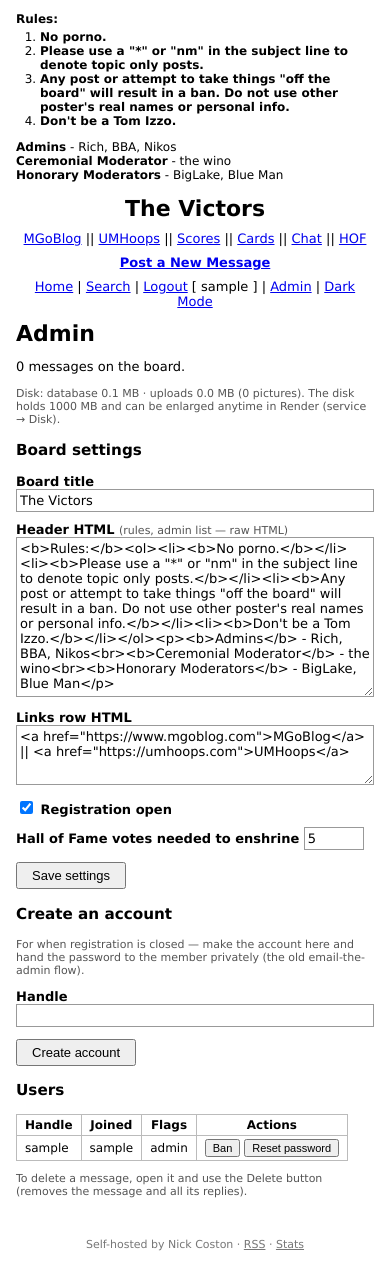
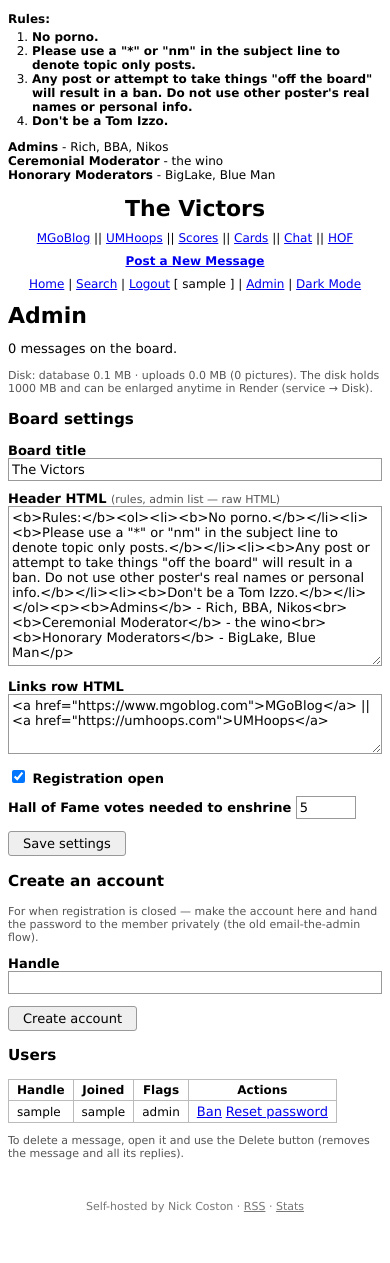
Before and after one commit to nccoston/nccoston, a Flask app: page /admin in a window 390 px wide. After the commit the page ends 1213 px from the top, so only its background shows below. Run offline with Flask 3, Linux system fonts and the light colour scheme; the visitor is signed in with stand-in values (Sample User, id 1); data comes from the database, SQL or seed files in the repository; data that the repository does not hold is empty; some libraries are stand-ins or nearby versions.

Commit message:
Tidy mobile header wrapping and unify action buttons as links
- Header link and nav rows wrap between entries instead of mid-phrase
  (no more stranded 'HOF' or split 'Dark Mode'), slightly smaller on
  narrow screens so both rows fit one line on a phone
- Inline post actions (Nominate for HOF, Enshrine, Pin, Delete) now
  render as plain links matching Edit Post / Back to the board, with |
  separators; explicit cross-platform button styling stops iOS Safari
  from drawing its blue pill buttons everywhere else

Co-Authored-By: Claude Fable 5 <noreply@anthropic.com>
Claude-Session: https://claude.ai/code/session_012XzE7eiEGXtTQMTaw8mBY6

```diff
--- a/victors-board/app/static/style.css
+++ b/victors-board/app/static/style.css
@@ -14,6 +14,7 @@
   --success-border: #2a7d2a;
   --input-bg: #fff;
   --input-text: #000;
+  --btn-bg: #efefef;
 }
 :root[data-theme="dark"] {
   --bg: #1a1a1b;
@@ -31,6 +32,7 @@
   --success-border: #5cb85c;
   --input-bg: #2a2a2b;
   --input-text: #ddd;
+  --btn-bg: #333;
 }
 
 body {
@@ -43,6 +45,26 @@ body {
 a { color: var(--link); }
 a:visited { color: var(--link-visited); }
 a.read { color: var(--link-visited); }  /* read on another device */
+.nb { white-space: nowrap; }
+
+/* one button look on every platform (iOS renders bare buttons as blue pills) */
+button {
+  -webkit-appearance: none;
+  appearance: none;
+  font-family: inherit;
+  font-size: 13px;
+  background: var(--btn-bg);
+  color: var(--text);
+  border: 1px solid var(--border);
+  border-radius: 3px;
+  padding: 3px 10px;
+  cursor: pointer;
+}
+
+@media (max-width: 480px) {
+  body { margin: 12px 8px; }
+  .links-row, .nav-row { font-size: 12px; }
+}
 
 .header-block { font-size: 12px; }
 .header-block ol { margin: 4px 0 8px 24px; padding: 0; }
@@ -133,7 +155,17 @@ table.admin-table td, table.admin-table th {
   font-size: 12px;
 }
 .inline-form { display: inline; }
-.inline-form button { font-size: 11px; }
+/* inline actions read as links, matching Edit Post / Back to the board */
+.inline-form button {
+  background: none;
+  border: none;
+  border-radius: 0;
+  padding: 0;
+  font-size: 13px;
+  color: var(--link);
+  text-decoration: underline;
+  white-space: nowrap;
+}
 
 .footer {
   margin-top: 40px;
--- a/victors-board/app/templates/base.html
+++ b/victors-board/app/templates/base.html
@@ -35,11 +35,11 @@
 
 <h1 class="board-title"><a href="{{ url_for('index', board_name='main') }}">{{ site_title }}</a></h1>
 
-<p class="links-row">{{ links_html | safe }} ||
-  <a href="{{ url_for('index', board_name='scores') }}">Scores</a> ||
-  <a href="{{ url_for('index', board_name='cards') }}">Cards</a> ||
-  <a href="{{ url_for('chat') }}">Chat</a> ||
-  <a href="{{ url_for('hof') }}">HOF</a></p>
+<p class="links-row">{{ links_html | safe }}
+  <span class="nb">|| <a href="{{ url_for('index', board_name='scores') }}">Scores</a></span>
+  <span class="nb">|| <a href="{{ url_for('index', board_name='cards') }}">Cards</a></span>
+  <span class="nb">|| <a href="{{ url_for('chat') }}">Chat</a></span>
+  <span class="nb">|| <a href="{{ url_for('hof') }}">HOF</a></span></p>
 
 {% set cur_board = 'scores' if request.path.startswith('/scores')
    else ('cards' if request.path.startswith('/cards') else None) %}
@@ -47,16 +47,16 @@
   <b><a href="{{ url_for('post', board=cur_board) }}">Post a New Message</a></b>
 </p>
 <p class="nav-row">
-  <a href="{{ url_for('index', board_name='main') }}">Home</a> |
-  <a href="{{ url_for('search') }}">Search</a> |
+  <a href="{{ url_for('index', board_name='main') }}">Home</a>
+  <span class="nb">| <a href="{{ url_for('search') }}">Search</a></span>
   {% if user %}
-    <a href="{{ url_for('logout') }}">Logout</a> [ {{ user['handle'] }} ]
-    {% if user['is_admin'] %} | <a href="{{ url_for('admin') }}">Admin</a>{% endif %}
+    <span class="nb">| <a href="{{ url_for('logout') }}">Logout</a> [ {{ user['handle'] }} ]</span>
+    {% if user['is_admin'] %}<span class="nb">| <a href="{{ url_for('admin') }}">Admin</a></span>{% endif %}
   {% else %}
-    <a href="{{ url_for('login') }}">Login</a> |
-    <a href="{{ url_for('register') }}">Register</a>
+    <span class="nb">| <a href="{{ url_for('login') }}">Login</a></span>
+    <span class="nb">| <a href="{{ url_for('register') }}">Register</a></span>
   {% endif %}
-  | <a href="#" id="theme-toggle">Dark Mode</a>
+  <span class="nb">| <a href="#" id="theme-toggle">Dark Mode</a></span>
 </p>
 <script>
 (function () {
```
Also changed, not shown: victors-board/app/templates/message.html (+4 -4 lines).
